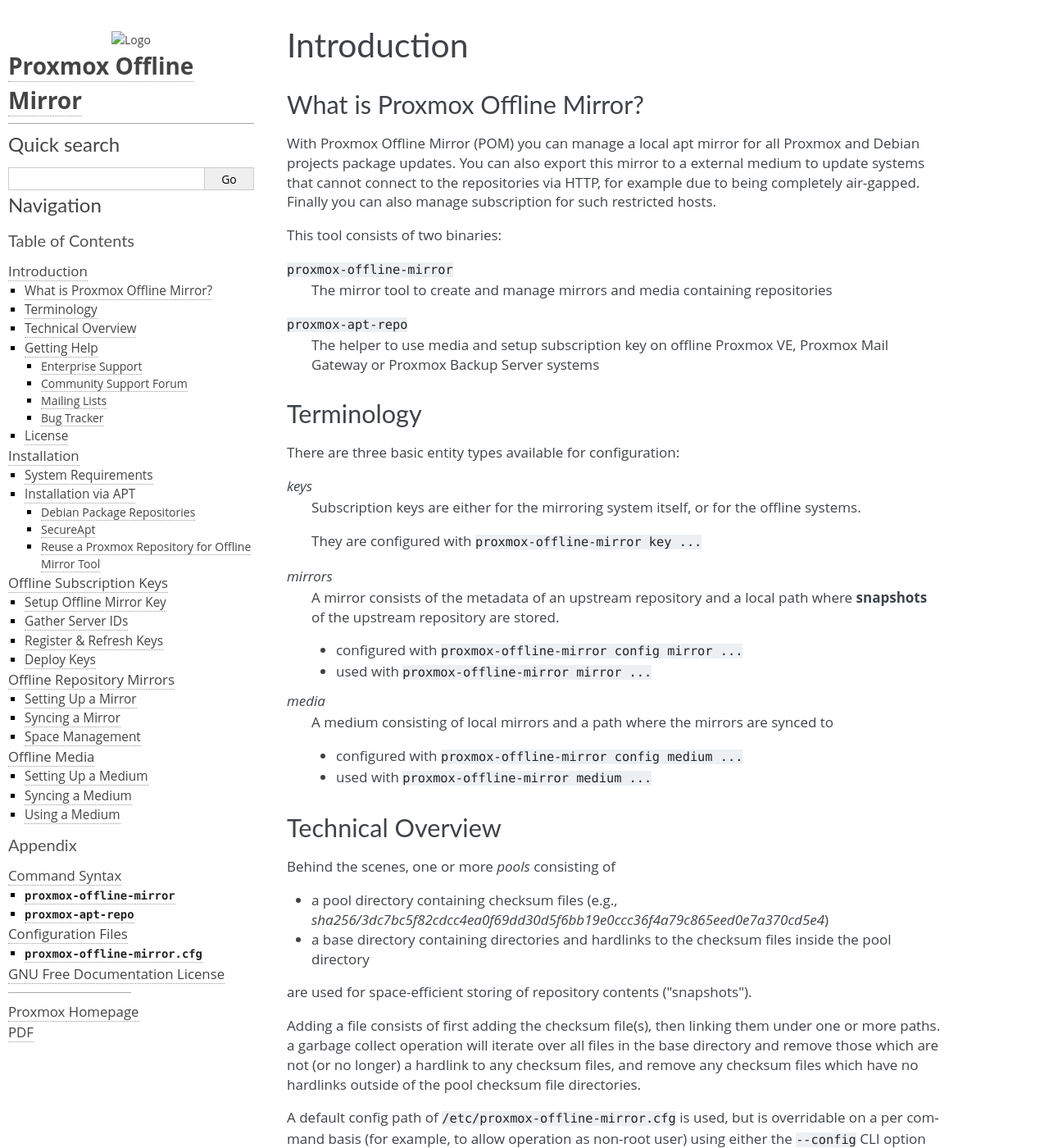
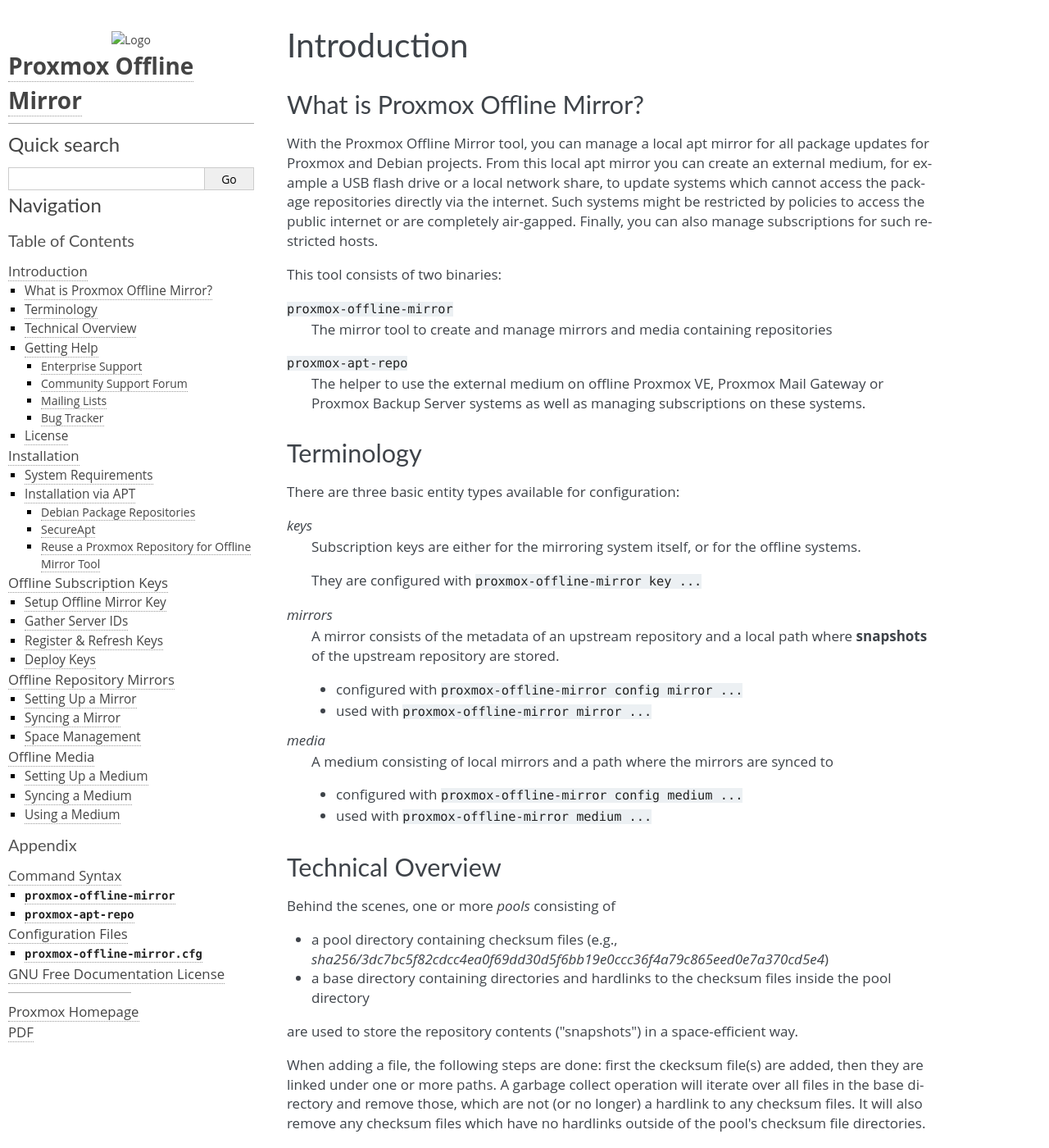
Before and after one commit to proxmox/proxmox-offline-mirror, a Sphinx documentation site: the page built from docs/introduction.rst, in a window 1280 px wide and 1400 px high. Shown: the whole window at 82% size. Built offline with Sphinx 7.4.7, drawn with Linux system fonts in a browser that asks for light colours; some of the changed text lies outside the part shown.

Commit message:
docs: introduction: rewrite for better readability
splitting long sentences, rephrasing and extending some parts

Signed-off-by: Aaron Lauterer <a.lauterer@proxmox.com>

```diff
--- a/docs/introduction.rst
+++ b/docs/introduction.rst
@@ -4,10 +4,12 @@
 What is Proxmox Offline Mirror?
 -------------------------------
 
-With Proxmox Offline Mirror (POM) you can manage a local apt mirror for all Proxmox and Debian
-projects package updates. You can also export this mirror to a external medium to update systems
-that cannot connect to the repositories via HTTP, for example due to being completely air-gapped.
-Finally you can also manage subscription for such restricted hosts.
+With the Proxmox Offline Mirror tool, you can manage a local apt mirror for all package updates for
+Proxmox and Debian projects. From this local apt mirror you can create an external medium, for
+example a USB flash drive or a local network share, to update systems which cannot access the
+package repositories directly via the internet.  Such systems might be restricted by policies to
+access the public internet or are completely air-gapped.  Finally, you can also manage subscriptions
+for such restricted hosts.
 
 This tool consists of two binaries:
 
@@ -15,8 +17,8 @@
   The mirror tool to create and manage mirrors and media containing repositories
 
 ``proxmox-apt-repo``
-  The helper to use media and setup subscription key on offline Proxmox VE,
-  Proxmox Mail Gateway or Proxmox Backup Server systems
+  The helper to use the external medium on offline Proxmox VE, Proxmox Mail Gateway or Proxmox
+  Backup Server systems as well as managing subscriptions on these systems.
 
 Terminology
 -----------
@@ -53,16 +55,17 @@
 - a base directory containing directories and hardlinks to the checksum files inside the pool
   directory
 
-are used for space-efficient storing of repository contents ("snapshots").
+are used to store the repository contents ("snapshots") in a space-efficient way.
 
-Adding a file consists of first adding the checksum file(s), then linking them under one or more
-paths. a garbage collect operation will iterate over all files in the base directory and remove
-those which are not (or no longer) a hardlink to any checksum files, and remove any checksum files
-which have no hardlinks outside of the pool checksum file directories.
+When adding a file, the following steps are done: first the ckecksum file(s) are added, then they
+are linked under one or more paths.  A garbage collect operation will iterate over all files in the
+base directory and remove those, which are not (or no longer) a hardlink to any checksum files. It
+will also remove any checksum files which have no hardlinks outside of the pool's checksum file
+directories.
 
-A default config path of ``/etc/proxmox-offline-mirror.cfg`` is used, but is overridable on a per
-command basis (for example, to allow operation as non-root user) using either the ``--config`` CLI
-option or the ``PROXMOX_OFFLINE_MIRROR_CONFIG`` environment variable.
+The default config path is ``/etc/proxmox-offline-mirror.cfg``, but it can be overriden on a per
+command basis (for example, to allow operation as a non-root user). Use the ``--config`` CLI option or
+the ``PROXMOX_OFFLINE_MIRROR_CONFIG`` environment variable.
 
 
 .. _get_help:
```
